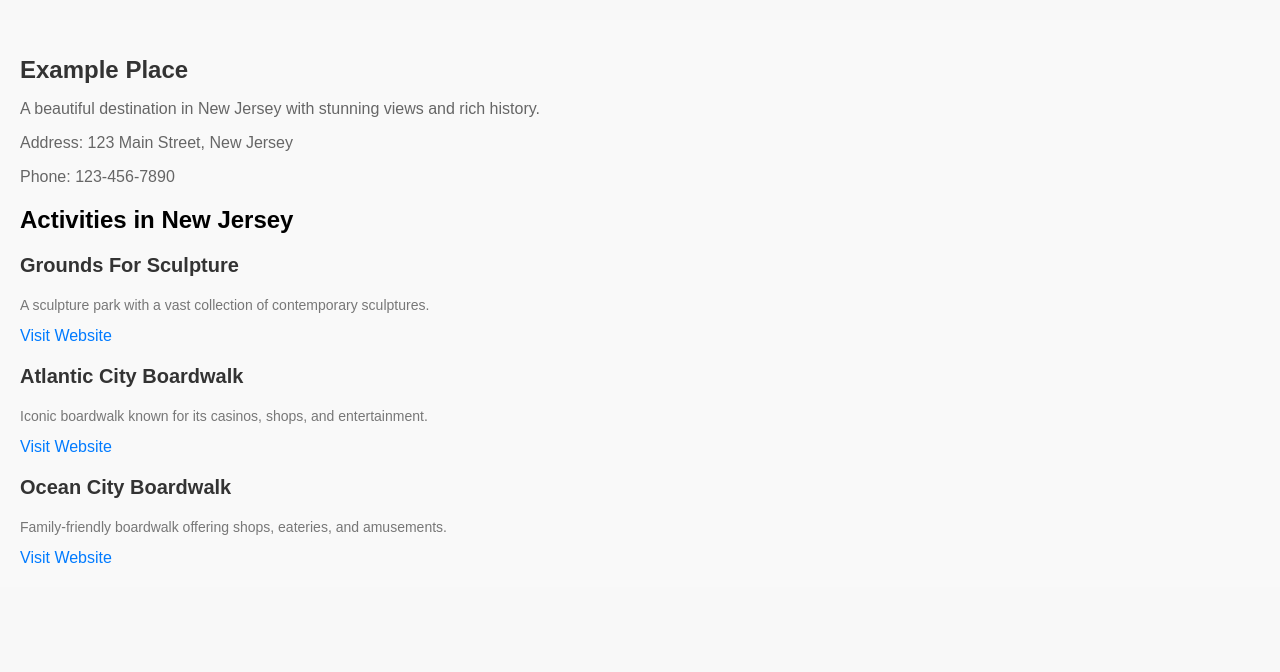
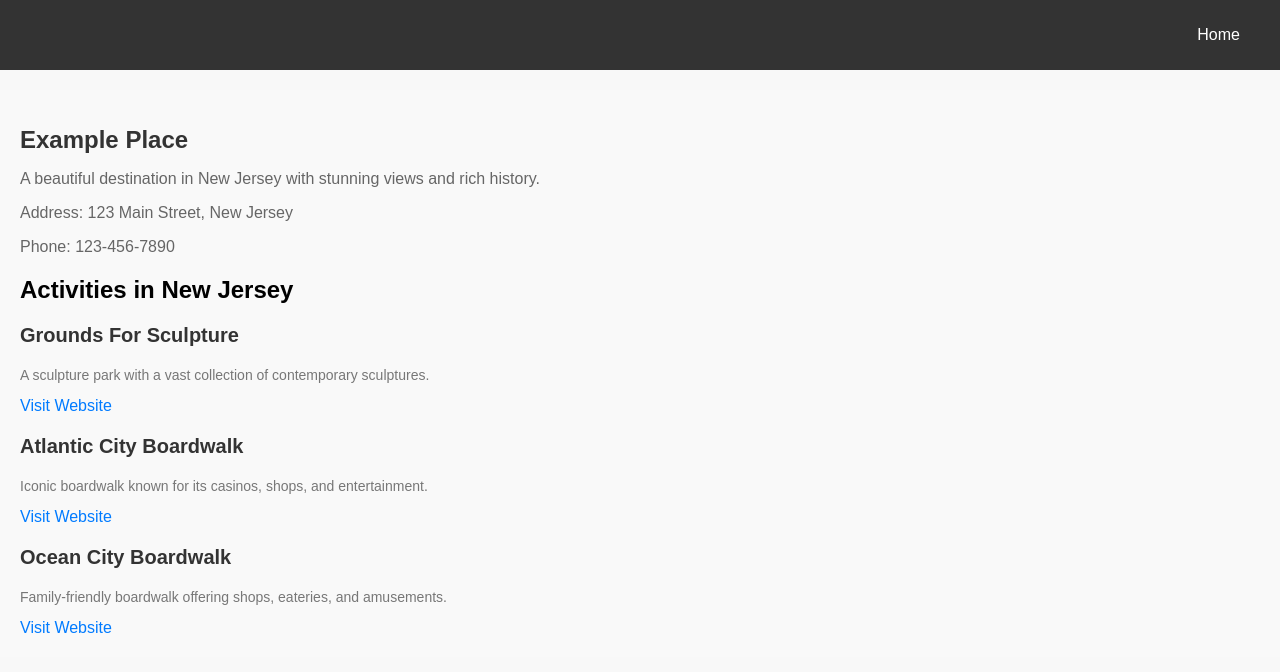
Before and after one commit to Nishit-Sharma/NJTSA-Coding-2024, a React (Create React App) app: page /place1 in a window 1280 px wide. Shown: the top 672 px of the page. Built offline with nearby package versions, Linux system fonts and the light colour scheme.

Commit message:
Lots of more basic stuff

```diff
--- a/src/components/Global.css
+++ b/src/components/Global.css
@@ -3,6 +3,7 @@
     font-family: Arial, sans-serif;
     margin: 0;
     padding: 0;
+    background-color: #f8f8f8;
 }
 
 a {
@@ -52,14 +53,6 @@
     color: #007bff;
 }
 
-/* Global Styles */
-body {
-    font-family: Arial, sans-serif;
-    margin: 0;
-    padding: 0;
-    background-color: #f8f8f8;
-}
-
 .Home {
     max-width: 800px;
     margin: 0 auto;
@@ -97,3 +90,41 @@
 .place-link p {
     margin-top: 10px;
 }
+
+.header {
+    background-color: #333;
+    color: #fff;
+    display: flex;
+    justify-content: space-between;
+    align-items: center;
+    padding: 10px 20px;
+}
+
+.logo {
+    display: flex;
+    align-items: center;
+}
+
+.logo img {
+    width: 50px; /* Adjust size as needed */
+}
+
+nav ul {
+    list-style-type: none;
+    display: flex;
+}
+
+nav ul li {
+    margin-right: 20px;
+}
+
+nav ul li a {
+    text-decoration: none;
+    color: #fff;
+}
+
+.layout-container {
+    max-width: 1200px;
+    margin: 0 auto;
+    padding: 20px;
+}
--- /dev/null
+++ b/src/components/Header.js
@@ -0,0 +1,26 @@
+import React from 'react';
+import { Link } from 'react-router-dom';
+import './Global.css';
+
+function Header() {
+  return (
+    <header className="header">
+      <div className="logo header-logo header-logo-size">
+        {/* Making the image link to something */}
+        {/* <Link to="/">
+          <img src={image} alt="BoboTique" />
+        </Link> */}
+      </div>
+      <nav>
+        <ul>
+          {/* // Adding links to the home and cart */}
+          <li className="home">
+            <Link to="/">Home</Link>
+          </li>
+        </ul>
+      </nav>
+    </header>
+  );
+}
+
+export default Header;
--- a/src/components/Home.js
+++ b/src/components/Home.js
@@ -1,10 +1,12 @@
 import React from 'react';
 import { Link } from 'react-router-dom';
 import logo from '../logo.svg';
+import Layout from './Layout.js';
 import './Global.css';
 
 function Home() {
   return (
+    <Layout>
       <div className="Home">
         <h1>Welcome to our travel website!</h1>
         <p>Choose from one of our 10 places to learn more:</p>
@@ -17,6 +19,7 @@
           ))}
         </div>
       </div>
+    </Layout>
   );
 }
 
--- a/src/components/Layout.js
+++ b/src/components/Layout.js
@@ -1,10 +1,12 @@
 import React from 'react';
+import Header from './Header.js'
 import './Global.css';
 
 const Layout = ({ children }) => {
     return (
       <div>
         {/* This just makes it easier to use header and footer */}
+        <Header />
         {children}
       </div>
     );
```
Lines whose indentation alone changed are shown as unchanged.
